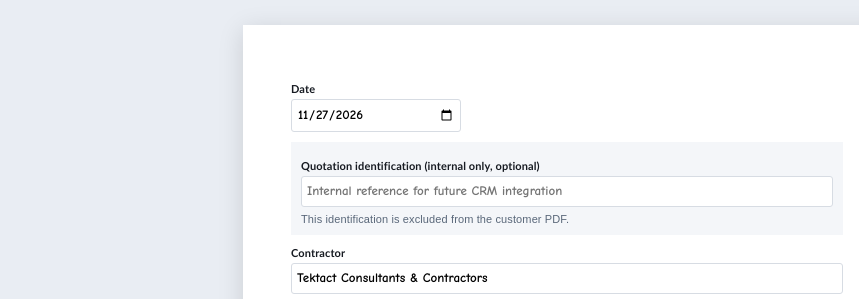
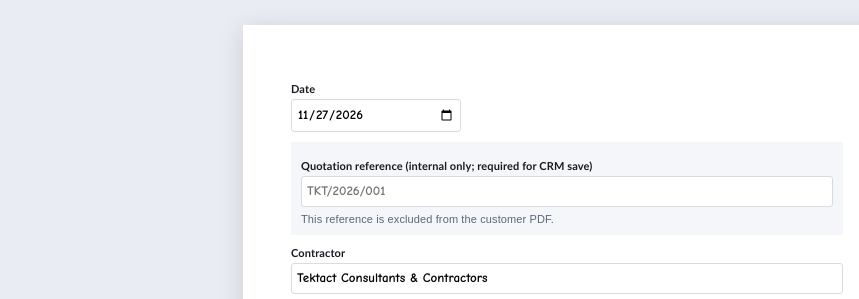
Before and after one commit to wizvikram/tektact-painting-calculator, a website: page quotation.html in a window 1280 px wide. Shown: the part 426-725 px from the top of the page, 0-859 px from the left. Drawn offline with Linux system fonts and the light colour scheme.

Commit message:
Clarify internal quotation reference for CRM saving

```diff
--- a/quotation.html
+++ b/quotation.html
@@ -17,7 +17,7 @@
   </div>
   <p class="crm-status" id="crmStatus" role="status" aria-live="polite">Sign in to the Command Center in this browser, then load customers.</p>
 </section><div class="error-summary no-print" id="validationErrors" role="alert" tabindex="-1" hidden></div>
-<main class="sheet" id="quotation"><div class="head"><div class="details"><label for="date">Date</label><input class="date" id="date" type="date"><div class="no-print internal-identification"><label for="reference">Quotation identification (internal only, optional)</label><input id="reference" maxlength="80" placeholder="Internal reference for future CRM integration"><p class="muted">This identification is excluded from the customer PDF.</p></div><label for="contractor">Contractor</label><input id="contractor" maxlength="200" value="Tektact Consultants & Contractors"><label for="client">Client company and address</label><textarea id="client" maxlength="2000" placeholder="Company name and complete address"></textarea><label for="attention">Kind Attn.</label><input id="attention" maxlength="150" placeholder="Contact person's name"></div><img class="logo" src="logo%201%202026.jpeg" alt="TEKTACT logo"></div>
+<main class="sheet" id="quotation"><div class="head"><div class="details"><label for="date">Date</label><input class="date" id="date" type="date"><div class="no-print internal-identification"><label for="reference">Quotation reference (internal only; required for CRM save)</label><input id="reference" maxlength="80" placeholder="TKT/2026/001"><p class="muted">This reference is excluded from the customer PDF.</p></div><label for="contractor">Contractor</label><input id="contractor" maxlength="200" value="Tektact Consultants & Contractors"><label for="client">Client company and address</label><textarea id="client" maxlength="2000" placeholder="Company name and complete address"></textarea><label for="attention">Kind Attn.</label><input id="attention" maxlength="150" placeholder="Contact person's name"></div><img class="logo" src="logo%201%202026.jpeg" alt="TEKTACT logo"></div>
 <hr><label for="service">Service</label><select id="service"><option>Painting</option><option>Waterproofing</option><option>Flooring</option></select><label for="scope">Scope details</label><textarea id="scope" maxlength="8000" placeholder="Scope of work"></textarea><label for="highlights">Application highlights</label><textarea id="highlights" maxlength="8000" placeholder="System benefits, surface preparation and application methodology"></textarea><hr>
 <section class="no-print" id="measurementPanel"><h2>Measurement worksheet</h2><p class="muted">Choose a measurement method, enter dimensions in feet, and apply the result to a quotation row. You can edit the resulting quantity.</p><label for="measureMode">Measurement method</label><select id="measureMode"></select><div id="measureFields" class="two"></div><label for="deduct">Door, window or other deduction (sq ft, area methods only)</label><input id="deduct" type="number" min="0" step="any" value="0"><p class="measurement-error" id="measurementError" role="status"></p><p><b>Calculated quantity: <span id="measuredQty">0</span></b> <span id="measuredUnit">SFT</span></p><button type="button" id="applyMeasurement">Apply to selected quotation row</button><label for="targetRow">Target quotation row</label><select id="targetRow"></select></section><hr class="no-print"><h2>Description of specification</h2><div class="table-scroll" role="region" aria-label="Quotation items, scroll horizontally on small screens" tabindex="0"><table class="rows"><thead><tr><th>No.</th><th>Description</th><th>Unit</th><th>Qty</th><th>Rate (₹)</th><th>Amount (₹)</th><th class="no-print"></th></tr></thead><tbody id="items"></tbody></table></div><div class="actions"><button type="button" id="add">+ Add item</button></div>
 <div class="summary-block"><div class="totals"><div><b>Total Rs. <span id="net">0.00</span></b></div></div><div class="words"><b>Amount in words :</b><div id="words">Rupees Zero Only.</div></div>
```
